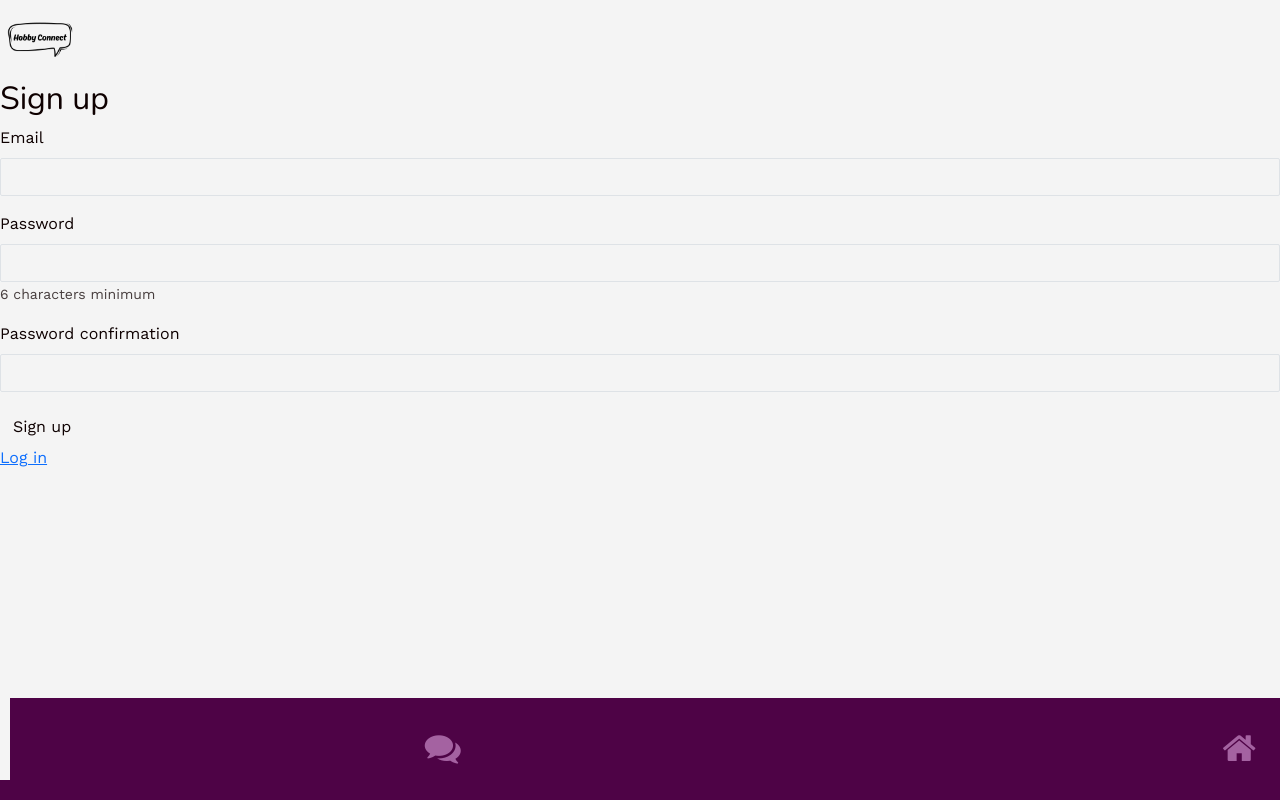
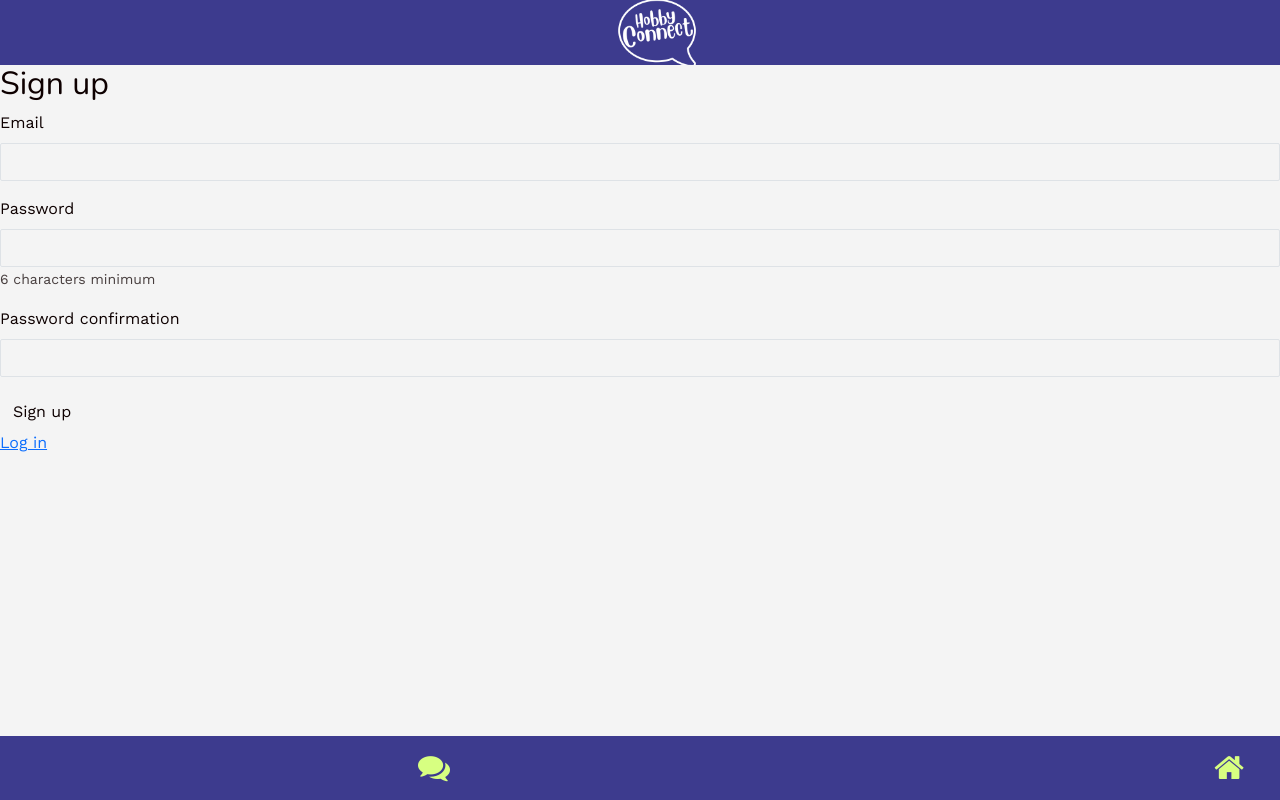
Before and after one commit to barbara-bouillicot/HobbyConnect, a Rails app: page /users/sign_up in a window 1280 px wide. Run offline with Rails 7, Linux system fonts and the light colour scheme; style sheets or scripts are compiled from the project's sources; some libraries are stand-ins or nearby versions.

Commit message:
working on navbar and footer still

```diff
--- a/app/assets/stylesheets/application.scss
+++ b/app/assets/stylesheets/application.scss
@@ -10,3 +10,5 @@
 // Your CSS partials
 @import "components/index";
 @import "pages/index";
+@import "components/header";
+@import "components/navbar";
--- a/app/assets/stylesheets/components/_header.scss
+++ b/app/assets/stylesheets/components/_header.scss
@@ -1,14 +1,17 @@
-// Specific CSS for your home-page
 .header {
-  background-color: #a8008482;
+  background-color: #3d3b8e;
   overflow: hidden;
+  width: 100%;
+  height: 65px;
+  display: flex;
+  justify-content: center;
+  align-items: center;
 }
 
-.header a {
-  float: left;
-  color: #d67ebc;
-  text-align: center;
-  padding: 14px 16px;
-  text-decoration: none;
-  font-size: 17px;
+.logo {
+  padding: 2px;
+  margin: 5px;
+
+  width: 50px;
+  height: auto;
 }
--- a/app/assets/stylesheets/components/_navbar.scss
+++ b/app/assets/stylesheets/components/_navbar.scss
@@ -2,27 +2,25 @@
   position: fixed; /* Position the icon bar */
   bottom: 0; /* Align to the bottom of the viewport */
   width: 100%; /* Set the width to fill the entire viewport */
-  background-color: #92d094; /* Dark-grey background */
+  height: 8%; /* Set the height slightly smaller */
+  background-color: #3d3b8e; /* Dark-grey background */
   display: flex; /* Make the icon bar horizontal */
   justify-content: space-between; /* Center-align the icons horizontally */
-  padding: 10px;
+  align-items: center;
+  padding: 5px; /* Reduce padding */
+  margin: auto;
+}
+.icon-bar a {
+  display: inline-block;
+  padding: 10px 31px; /* Initial padding */
+  transition: all 0.3s ease;
+  color: #d7ff81;
+  font-size: 32px;
+  margin: 0;
 }
 
-.icon-bar a {
-  display: inline-block; /* Display the links as inline blocks */
-  text-align: center; /* Center-align text */
-  padding: 14px; /* Increase padding to make the clickable area larger */
-  transition: all 0.3s ease; /* Add transition for hover effects */
-  color: rgb(255, 255, 255); /* White text color */
-  font-size: 36px; /* Increased font-size */
-  margin-left: 10px;
-  margin-right: 10px; /* Add spacing between icons */
+.icon-bar a:hover,
+.icon-bar a.active {
+  background-color: rgba(226, 163, 225, 0.7);
+  padding: 10px 31px; /* Include hover padding */
 }
-
-.icon-bar a:hover {
-  background-color: rgba(148, 59, 146, 0.7); /* Add a hover color */
-}
-
-.icon-bar .active {
-  background-color: rgb(178, 229, 140); /* Add an active/current color */
-}
--- a/app/assets/stylesheets/pages/_home.scss
+++ /dev/null
@@ -1,43 +0,0 @@
-// Specific CSS for your home-page
-.topnav {
-  background-color: #a8008482;
-  overflow: hidden;
-}
-
-.topnav a {
-  float: left;
-  color: #d67ebc;
-  text-align: center;
-  padding: 14px 16px;
-  text-decoration: none;
-  font-size: 17px;
-}
-
-.icon-bar {
-  position: fixed; /* Position the icon bar */
-  bottom: 0; /* Align to the bottom of the viewport */
-  width: 100%; /* Set the width to fill the entire viewport */
-  background-color: #4e0346; /* Dark-grey background */
-  display: flex; /* Make the icon bar horizontal */
-  justify-content: space-between; /* Center-align the icons horizontally */
-  padding: 10px;
-}
-
-.icon-bar a {
-  display: inline-block; /* Display the links as inline blocks */
-  text-align: center; /* Center-align text */
-  padding: 14px; /* Increase padding to make the clickable area larger */
-  transition: all 0.3s ease; /* Add transition for hover effects */
-  color: rgba(217, 157, 217, 0.614); /* White text color */
-  font-size: 36px; /* Increased font-size */
-  margin-left: 10px;
-  margin-right: 10px; /* Add spacing between icons */
-}
-
-.icon-bar a:hover {
-  background-color: rgba(242, 174, 236, 0.7); /* Add a hover color */
-}
-
-.icon-bar .active {
-  background-color: rgb(222, 172, 239); /* Add an active/current color */
-}
--- a/app/views/layouts/application.html.erb
+++ b/app/views/layouts/application.html.erb
@@ -9,15 +9,14 @@
   <%= stylesheet_link_tag "application", "data-turbo-track": "reload" %>
   <%= javascript_importmap_tags %>
 
-  <%= stylesheet_link_tag 'header', 'navbar' %>
+
+  <%= render "shared/header" %>
+  <%= render "shared/navbar" %>
+  <%= render "shared/flashes" %>
 </head>
 
 <body>
 
-<%= render "shared/header" %>
-<%= render "shared/navbar" %>
-<%= render "shared/flashes" %>
-
 <%= yield %>
 </body>
 </html>
--- a/app/views/shared/_header.html.erb
+++ b/app/views/shared/_header.html.erb
@@ -1,7 +1,15 @@
-<div class="header">
-<div class="logo">
-<%= image_tag "hbconnectclear.png", width: 80 %>
-</div>
-</div>
 
-</div>
+<!DOCTYPE html>
+<html>
+<head>
+  <title>HobbyConnect</title>
+  <%= stylesheet_link_tag "application", "data-turbo-track": "reload" %>
+</head>
+<body>
+  <div class="header">
+    <div class="logo">
+      <%= image_tag "HobbyConnectWhite.png", width: 80 %>
+    </div>
+  </div>
+</body>
+</html>
--- a/app/views/shared/_navbar.html.erb
+++ b/app/views/shared/_navbar.html.erb
@@ -1,9 +1,8 @@
-<div class="icon-bar">
 
 <link rel="stylesheet" href="https://cdnjs.cloudflare.com/ajax/libs/font-awesome/4.7.0/css/font-awesome.min.css">
 
 <div class="icon-bar">
-  <%= link_to root_path do %>
+  <%= link_to '/users' do %>
     <i class="fa-sharp fa-solid fa-user-group"></i>
   <% end %>
 
@@ -19,5 +18,3 @@
     <i class="fa fa-home"></i>
   <% end %>
 </div>
-
-</div>
```
Also changed, not shown: app/views/pages/home.html.erb (+1 -26 lines), app/assets/images/HobbyConnect.png (added), app/assets/images/HobbyConnectWhite.png (added), app/assets/images/hbconnectclear.png (deleted), app/assets/images/hobbyconnectlogo.png (deleted).
